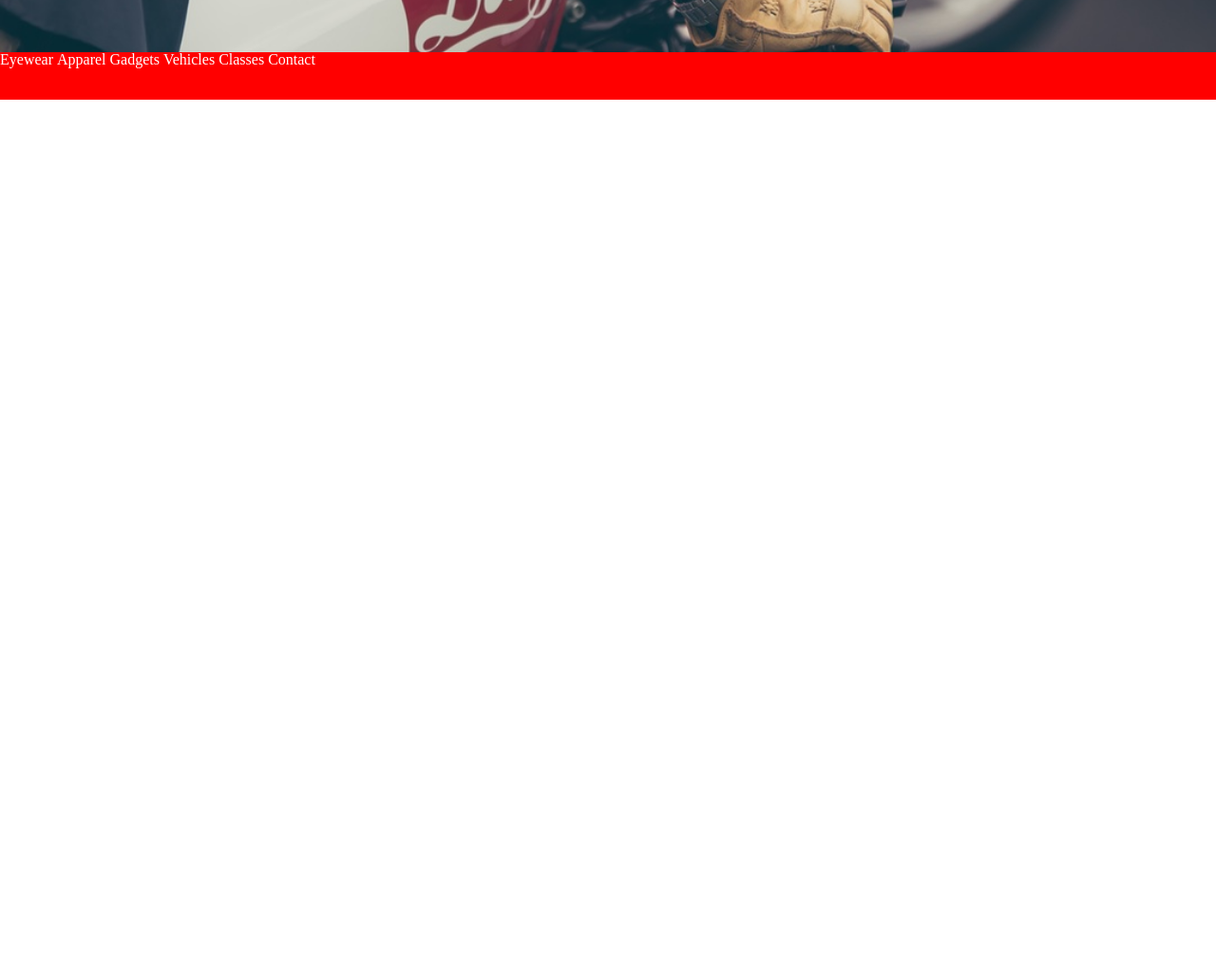
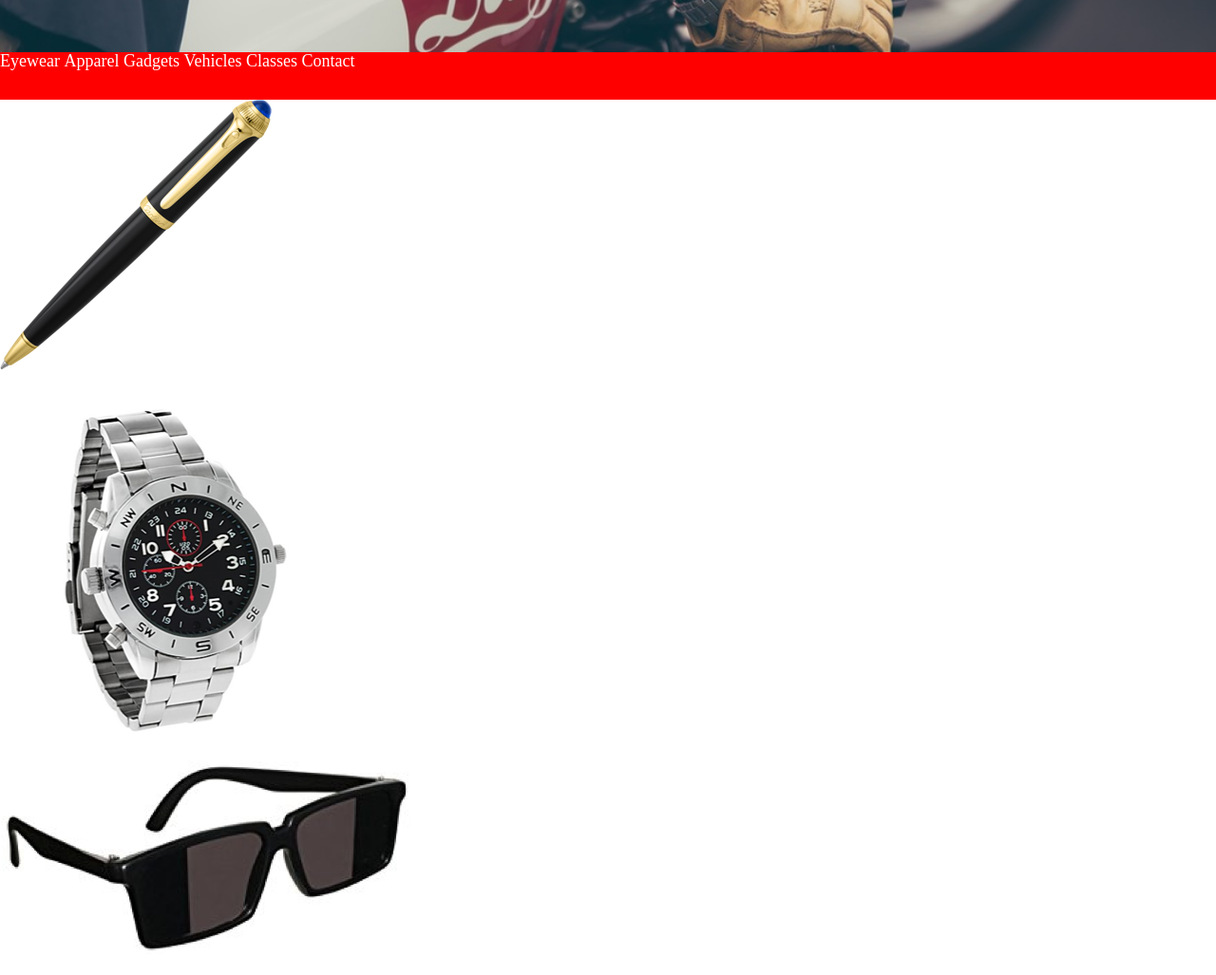
Before and after one commit to laurenbertca/secret-agent-supply, a plain HTML site: page index.html in a window 1280 px wide. Shown: the part 500-1527 px from the top of the page at 95% size. Before the commit the page ends 800 px from the top, so only its background shows below. Drawn offline with Linux system fonts and the light colour scheme.

Commit message:
added html for featured sale items

```diff
--- a/index.html
+++ b/index.html
@@ -39,6 +39,20 @@
 	  		</div>
 	    </nav>
 	  </div>
+	  <div class="featured-items-section">
+	  	<div class="featured-item">
+	  		<img src="./resources/images/pen.png">
+	  		<h3>Exploding Pen</h3>
+	  	</div>
+	  	<div class="featured-item">
+	  		<img src="./resources/images/watch.png">
+	  		<h3>Cellular Watch</h3>
+	  	</div>
+	  	<div class="featured-item">
+	  		<img src="./resources/images/glasses.png">
+	  		<h3>Thermal Glasses</h3>
+	  	</div>
+	  </div>
 	</div>
 
 
--- a/resources/css/style.css
+++ b/resources/css/style.css
@@ -1,3 +1,12 @@
+body {
+	font-size: 18px;
+}
+
+h1, h3 {
+	text-transform: uppercase;
+	color: white;
+}
+
 .header {
 	display: inline-flex;
 	align-items: center;
@@ -9,11 +18,6 @@
 
 .site-name {
 	padding-left: 30px;
-}
-
-h1, h3 {
-	text-transform: uppercase;
-	color: white;
 }
 
 .content-body {
```
